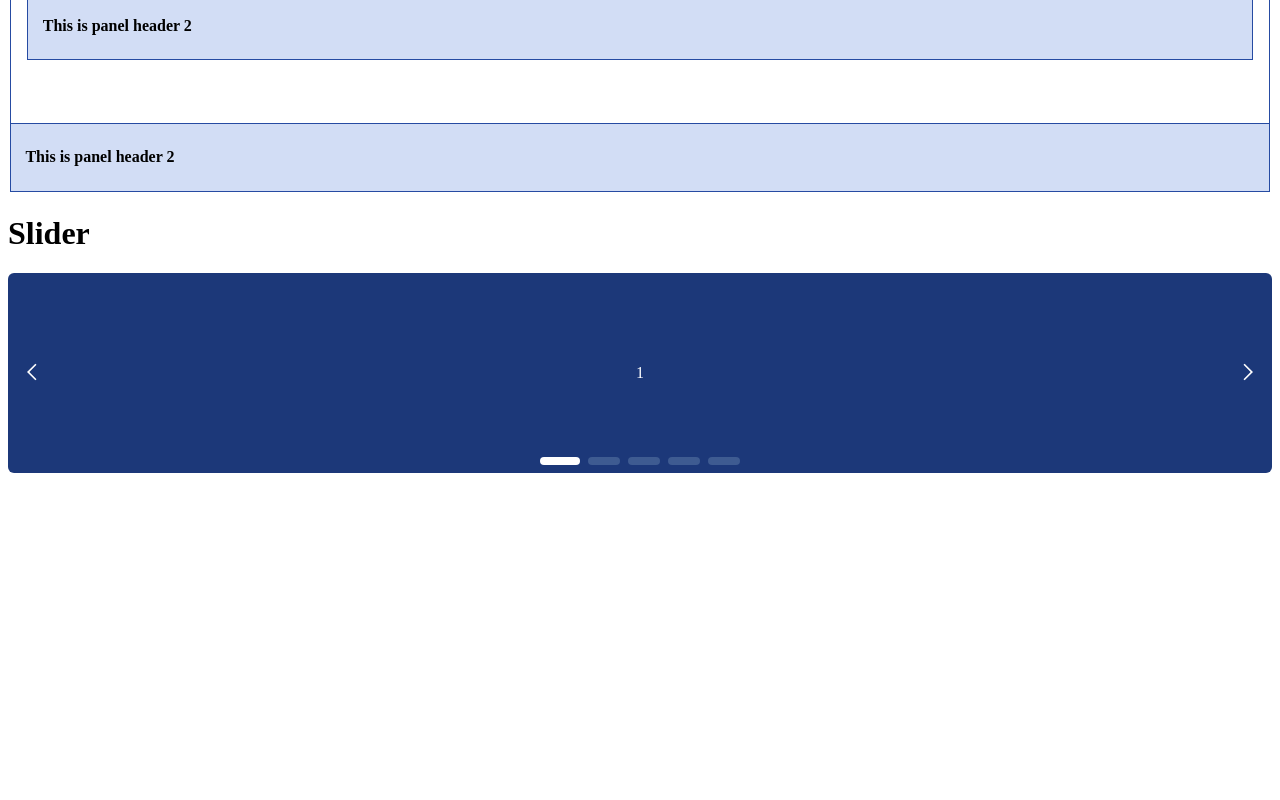
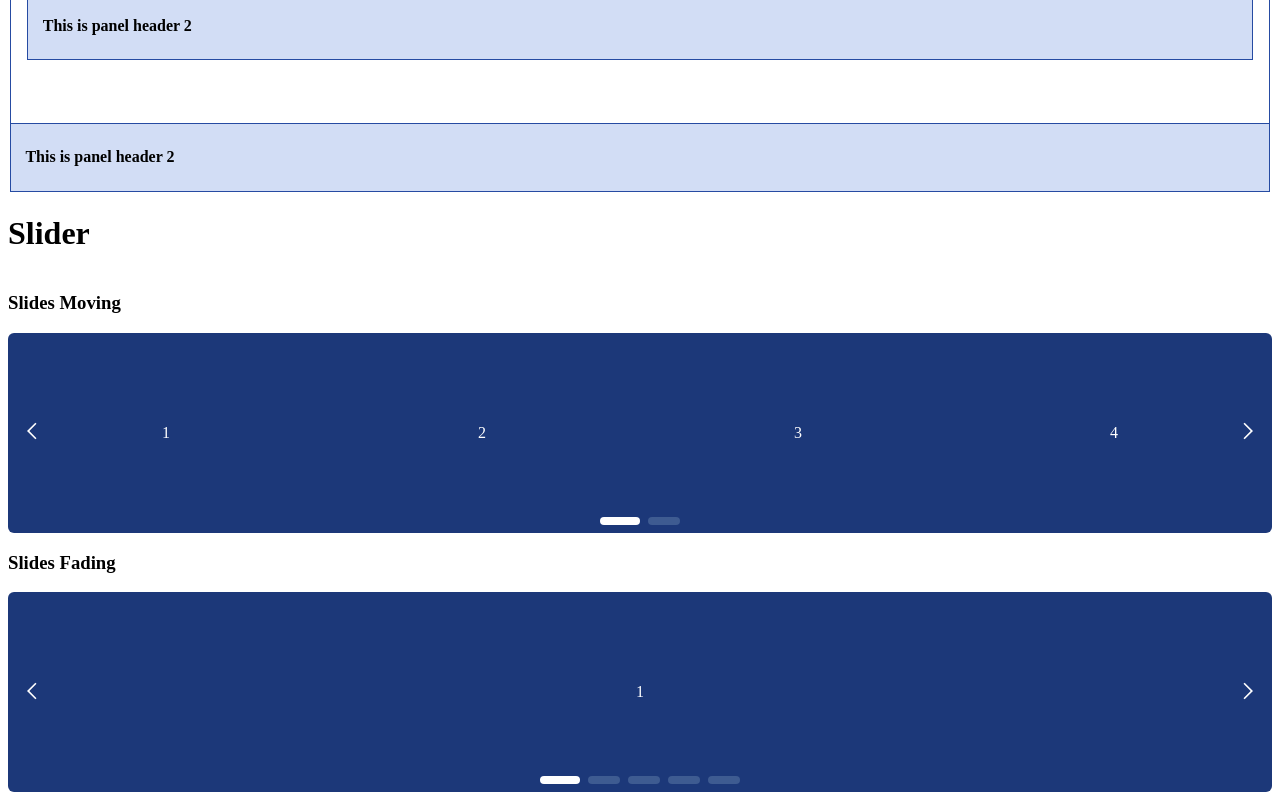
Before and after one commit to mahmoudshahin1111/tonada, a website built with webpack: page site/index.html in a window 1280 px wide. Shown: the part 2270-3070 px from the top of the page. Before the commit the page ends 2751 px from the top, so only its background shows below. Built offline with Linux system fonts and the light colour scheme.

Commit message:
add slider fading animation

```diff
--- a/site/index.html
+++ b/site/index.html
@@ -188,7 +188,25 @@
         </div>
     </div>
     <h1>Slider</h1>
-    <div class="tonada-slider">
+    <h3>Slides Moving</h3>
+    <div id="tonada-slider-moving" class="tonada-slider">
+        <ul class="tonada-list">
+            <li class="tonada-list-item">1</li>
+            <li class="tonada-list-item">2</li>
+            <li class="tonada-list-item">3</li>
+            <li class="tonada-list-item">4</li>
+            <li class="tonada-list-item">5</li>
+        </ul>
+        <button class="tonada-slider-button tonada-prev">
+            <i class="tonada-ic tonada-ic-arrow-left"></i>
+        </button>
+        <button class="tonada-slider-button tonada-next">
+            <i class="tonada-ic tonada-ic-arrow-right"></i>
+        </button>
+        <div class="tonada-slider-paginator"></div>
+    </div>
+    <h3>Slides Fading</h3>
+    <div id="tonada-slider-fading" class="tonada-slider">
         <ul class="tonada-list">
             <li class="tonada-list-item">1</li>
             <li class="tonada-list-item">2</li>
@@ -220,12 +238,17 @@
             accordion.getSections()[0].open();
         });
         // END ACCORDION
-         // SLIDER
-         document.querySelectorAll('.tonada-slider').forEach(element => {
-            const slider = Tornada.createSlider(element,{
-                itemsPerPage:2,
-                spaceBetween:10,
-                slideAnimation:'moving'
+        // SLIDER
+        document.querySelectorAll('#tonada-slider-moving').forEach(element => {
+            const slider = Tornada.createSlider(element, {
+                itemsPerPage: 4,
+                slideAnimation: 'moving'
+            });
+        });
+        document.querySelectorAll('#tonada-slider-fading').forEach(element => {
+            const slider = Tornada.createSlider(element, {
+                itemsPerPage: 4,
+                slideAnimation: 'fading'
             });
         });
         // END SLIDER
--- a/src/ts/base-element.ts
+++ b/src/ts/base-element.ts
@@ -1,55 +1,55 @@
 import { querySelector } from "../utils/inspector";
 
-export class BaseElement{
-    constructor(public element:HTMLElement){
-
-    }
-    getAttributes():{name:string,value:string}[]{
-        return this.element.getAttributeNames().map(name=>{
+export class BaseElement {
+  constructor(public element: HTMLElement) {}
+  getAttributes(): { name: string; value: string }[] {
+    return this.element.getAttributeNames().map((name) => {
       return {
-                name:name,
-                value:this.element.getAttribute(name)
+        name: name,
+        value: this.element.getAttribute(name),
       };
     });
   }
-    querySelector(query:string){
-        return querySelector(this.element,query);
+  querySelector(query: string) {
+    return querySelector(this.element, query);
   }
-    onEvent(eventKey:string,callback:(e:Event)=>void){
+  onEvent(eventKey: string, callback: (e: Event) => void) {
     this.element.addEventListener(eventKey, callback);
   }
-    addClass(className:string){
+  addClass(className: string) {
     this.element.classList.add(className);
   }
-    removeClass(className:string){
+  removeClass(className: string) {
     this.element.classList.remove(className);
   }
-    toggleClass(className:string){
+  toggleClass(className: string) {
     this.element.classList.toggle(className);
   }
-    setAttribute(name:string,value:string){
-        this.element.setAttribute(name,value);
+  setAttribute(name: string, value: string) {
+    this.element.setAttribute(name, value);
   }
-    getAttribute(name:string){
+  getAttribute(name: string) {
     return this.element.getAttribute(name);
   }
-    getHeight():number{
+  getHeight(): number {
     return this.element.getBoundingClientRect().height;
   }
-    getWidth():number{
+  getWidth(): number {
     return this.element.getBoundingClientRect().width;
   }
-    setStyle(name:string,value:string){
+  setStyle(name: string, value: string) {
     this.element.style[name as any] = value;
   }
-    hasClass(className:string){
+  hasClass(className: string) {
     return this.element.classList.contains(className);
   }
-    getLeft(){
+  getLeft() {
     return this.element.getBoundingClientRect().left;
   }
-    getTop(){
+  getTop() {
     return this.element.getBoundingClientRect().top;
   }
-
+  hide() {
+    this.setStyle("display", "none");
   }
+}
--- a/src/ts/slider.ts
+++ b/src/ts/slider.ts
@@ -9,14 +9,16 @@ import { PREFIX } from "./shared";
 
 export interface SliderSlidingAnimationState {
   sliderToPage(slider: Slider, page: number): void;
-  initializeSliderItems(slider: Slider): void;
+  init(slider: Slider): void;
   getPagesCount(slider: Slider): number;
   prevSlider(slider: Slider): void;
   nextSlider(slider: Slider): void;
+  goToPage(slider:Slider,page:number):void;
 }
 
 export class SliderSwitchMovingState implements SliderSlidingAnimationState {
-  initializeSliderItems(slider: Slider): void {
+
+  init(slider: Slider): void {
     slider.sliderItems.forEach((sliderItem, i) => {
       sliderItem.element.setStyle(
         "transform",
@@ -49,14 +51,19 @@ export class SliderSwitchMovingState implements SliderSlidingAnimationState {
     this.sliderToPage(slider, slider.page);
   }
   nextSlider(slider: Slider) {
-    if (slider.page > slider.options.itemsPerPage) return;
+    if (slider.page * slider.options.itemsPerPage >=  slider.sliderItems.length - 2) return;
     slider.page += slider.options.itemsPerPage;
     this.sliderToPage(slider, slider.page);
+  }
+  goToPage(slider: Slider, page: number): void {
+    slider.page = page * slider.options.itemsPerPage;
+    console.log(`go to page ${slider.page }`);
+    this.sliderToPage(slider, slider.page );
   }
 }
 
 export class SliderSwitchFadingState implements SliderSlidingAnimationState {
-  initializeSliderItems(slider: Slider): void {
+  init(slider: Slider): void {
     slider.sliderItems.forEach((sliderItem, i) => {
       sliderItem.element.setStyle("opacity", `0`);
       sliderItem.element.setStyle("left", `0px`);
@@ -66,6 +73,7 @@ export class SliderSwitchFadingState implements SliderSlidingAnimationState {
   }
 
   sliderToPage(slider: Slider, page: number): void {
+    slider.page = page ;
     slider.sliderPaginator.setActivePage(page);
     slider.sliderItems.forEach((sliderItem, i) => {
       if (i === page) {
@@ -88,6 +96,9 @@ export class SliderSwitchFadingState implements SliderSlidingAnimationState {
     slider.page += 1;
     this.sliderToPage(slider, slider.page);
   }
+  goToPage(slider: Slider, page: number): void {
+    this.sliderToPage(slider, page);
+  }
 }
 
 export class Slider {
@@ -99,7 +110,15 @@ export class Slider {
   sliderSlidingAnimationState: SliderSlidingAnimationState;
   page = 0;
   constructor(private _element: BaseElement, public options?: SliderOptions) {
-    this.sliderSlidingAnimationState = new SliderSwitchFadingState();
+    this.options = Object.assign({
+      itemsPerPage:1,
+      slideAnimation:'moving',
+      spaceBetween:0
+    } as SliderOptions,this.options);
+    this.sliderSlidingAnimationState = new SliderSwitchMovingState();
+    if(this.options.slideAnimation === 'fading'){
+      this.sliderSlidingAnimationState = new SliderSwitchFadingState();
+    }
     this.list = this._element.querySelector(`:scope > .${PREFIX}-list`).at(0);
     this.list
       .querySelector(`:scope > .${PREFIX}-list-item`)
@@ -130,11 +149,15 @@ export class Slider {
       this.nextSlider();
     });
     this.sliderPaginator.onPageClicked = (page) => {
-      this.page = page * this.options.itemsPerPage;
-      this.sliderToPage(this.page);
+      this.goToPage(page);
     };
-    this.sliderSlidingAnimationState.initializeSliderItems(this);
+    this.sliderSlidingAnimationState.init(this);
     this.sliderPaginator.setActivePage(this.page);
+    if(this.sliderItems.length / this.options.itemsPerPage <= 1){
+      this.sliderPaginator._element.hide();
+      this.nextButton.hide();
+      this.prevButton.hide();
+    }
   }
   prevSlider() {
     this.sliderSlidingAnimationState.prevSlider(this);
@@ -142,8 +165,8 @@ export class Slider {
   nextSlider() {
     this.sliderSlidingAnimationState.nextSlider(this);
   }
-  sliderToPage(page: number) {
-    this.sliderSlidingAnimationState.sliderToPage(this, page);
+  goToPage(page: number) {
+    this.sliderSlidingAnimationState.goToPage(this, page);
   }
 }
 
@@ -156,7 +179,7 @@ class SliderItem {
 class SliderPaginator {
   onPageClicked: (page: number) => void;
   private _pages: BaseElement[] = [];
-  constructor(private _element: BaseElement, pages: number) {
+  constructor(public _element: BaseElement, pages: number) {
     for (let page = 0; page < pages; page++) {
       this.createPage(page);
     }
@@ -181,6 +204,7 @@ class SliderPaginator {
       }
     });
   }
+
 }
 
 export type SliderOptions = {
--- /dev/null
+++ b/src/utils/general.ts
@@ -0,0 +1,7 @@
+export function extendObject<T>(base:any, mixin:any) : T {
+  Object.getOwnPropertyNames(mixin).forEach((name) => {
+    base[name] = mixin[name];
+  }
+  );
+  return base;
+}
```
Also changed, not shown: dist/js/tonada.js. Lines whose indentation alone changed are shown as unchanged.
